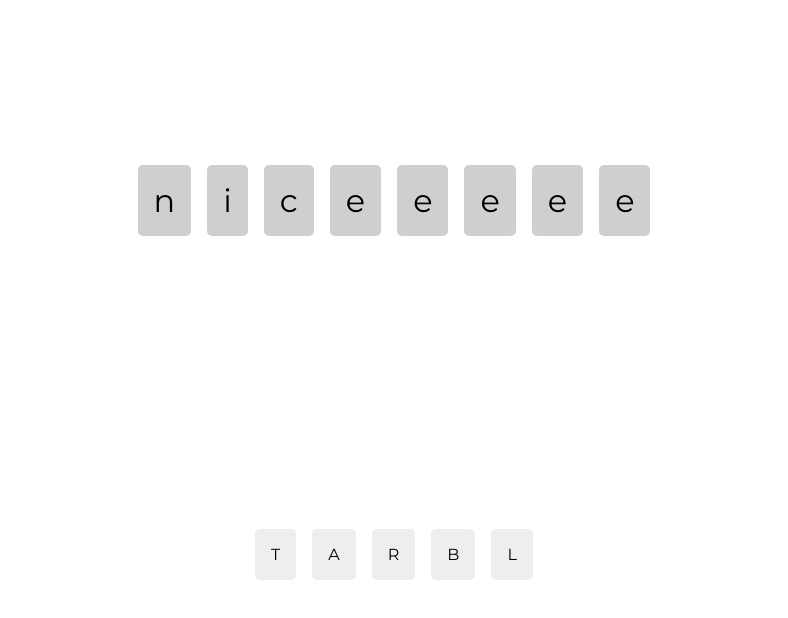
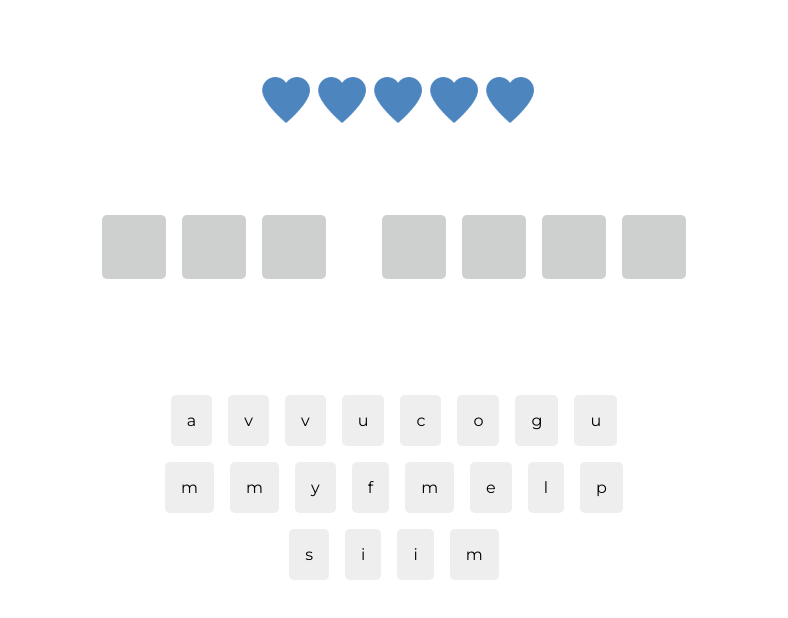
Before and after one commit to hirotachi/TechDegree-project-006, a website: page app/index.html in a window 1280 px wide. Both pictures are taken after a click on the button "START GAME". Shown: the part 132-750 px from the top of the page, without its empty margins (246-1034 px from the left). Drawn offline with nearby package versions, Linux system fonts and the light colour scheme.

Commit message:
add random words in screen add hearts and keyboard style them

```diff
--- a/app/index.html
+++ b/app/index.html
@@ -14,30 +14,27 @@
         <h2 class="start-message">wheel of success</h2>
         <button class="start-btn">start game</button>
     </div>
+
     <div class="game">
         <h2 class="heading">Wheel of success</h2>
+
+        <div class="lives">
+                <ul class="hearts">
+                </ul>
+        </div>
+
         <div class="word-board">
             <ul class="word_fill">
-                <li class="placeholder">n</li>
-                <li class="placeholder">i</li>
-                <li class="placeholder">c</li>
-                <li class="placeholder">e</li>
-                <li class="placeholder">e</li>
-                <li class="placeholder">e</li>
-                <li class="placeholder">e</li>
-                <li class="placeholder">e</li>
+
             </ul>
         </div>
 
         <div>
             <ul class="keyboard">
-                <li class="keyboard_letter">T</li>
-                <li class="keyboard_letter">A</li>
-                <li class="keyboard_letter">R</li>
-                <li class="keyboard_letter">B</li>
-                <li class="keyboard_letter">L</li>
             </ul>
         </div>
+
+
     </div>
     <!-- scripts -->
     <script src="js/app.js"></script>
--- a/app/js/app.js
+++ b/app/js/app.js
@@ -1,7 +1,48 @@
+const strings = ["lucky", "the lake", "tester testing"];
+const keyboard = "abcdefghijklmnopqrstuvwxyz";
+const liveHeart = `<li><img src="images/liveHeart.png" alt="alive heart"><li>`
+let current = "test";
 $(".game").hide();
 
+
 $(".start-btn").on("click", function(e){
-   $(this).parent().fadeOut(500);
+   $(this).parent().fadeOut(500); //fade the screen when the start game button clicked
 
-   $(".game").show();
+   $(".game").show(); //show the game screen and remove the hide function
+
+
+
+
+// insert random string from strings array into an li in .word_fill ul
+
+   const randIndex = Math.floor(Math.random() * strings.length); //generate random index based on strings length
+   for(let i = 0; i<strings[randIndex].length; i++){
+    $(".word_fill").append(`<li class="placeholder">${strings[randIndex][i]}</li>`);
+    }
+
+    // removes spaces in string and replaces it by adding margin to the prev letter
+
+    $(".placeholder").each(function(){
+         current = $(this).text(); //get current string in screen and assign it to "current"
+        if($(this).text() === " "){
+            $(this).prev().css("marginRight", "3rem");
+            $(this).remove();
+        }
+        $(this).text(" ");
+        console.log(current);
+    });
+
+    //
+    for(let i = 0; i< 20; i++){
+        const index = Math.floor(Math.random() * keyboard.length);
+        $(".keyboard").append(`<li class="keyboard_letter">${keyboard[index]}</li>`);
+    }
+
 });
+
+
+
+for(let i = 0; i < 5; i++){
+
+    $(".hearts").append(liveHeart);
+}
--- a/app/scss/layout/_layout.scss
+++ b/app/scss/layout/_layout.scss
@@ -66,11 +66,25 @@
     .heading{
         font-size: 2.2rem;
         color: $color-secondary;
-        margin-bottom: 5rem;
+        margin-bottom: 4rem;
         margin-top: 2rem;
         @media (min-width: 768px){
             font-size: 5rem;
-            margin-bottom: 10rem;
+            margin-bottom: 5rem;
+        }
+    }
+
+    .hearts{
+        display: flex;
+        justify-content: center;
+        padding-bottom: 1rem;
+        img{
+            width: 3rem;
+            margin-left: .5rem;
+            margin-bottom: 1rem;
+            @media(min-width: 769px){
+                margin-bottom: 4rem;
+            }
         }
     }
 
@@ -87,28 +101,31 @@
     display: flex;
     flex-wrap: wrap;
     justify-content: center;
-
     .placeholder{
         @extend %placer;
         background-color: $color-tritary;
         @media (min-width: 769px){
             font-size: 2rem;
+            width: 4rem;
+            height: 4rem;
         }
     }
 }
 
 .keyboard{
     display: flex;
-    margin-bottom: 5rem;
+    margin-bottom: 2rem;
     flex-wrap: wrap;
     justify-content: center;
     @media(min-width: 769px){
-        margin-bottom: 15rem;
         max-width: 500px;
         margin: 5rem auto;
     }
     &_letter{
         @extend %placer;
         background-color: $color-dark;
+        @media (min-width: 769px){
+            // width: 3rem;
+        }
     }
 }
```
Also changed, not shown: app/css/main.css.
